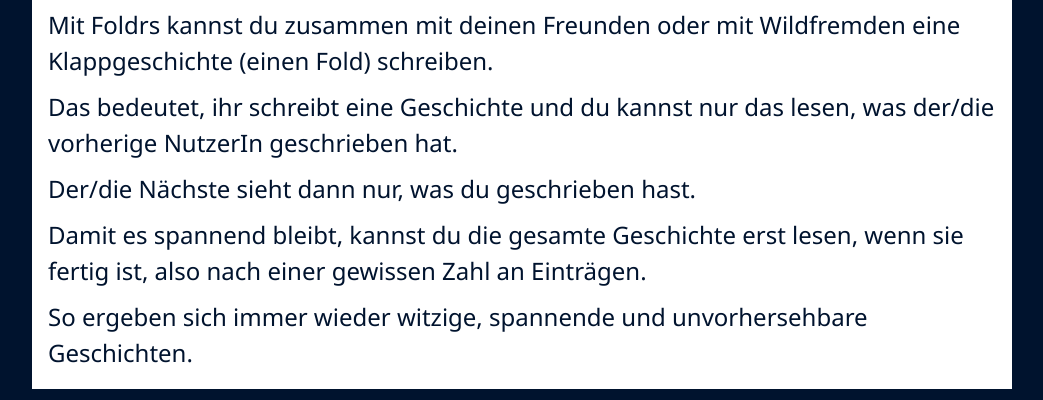
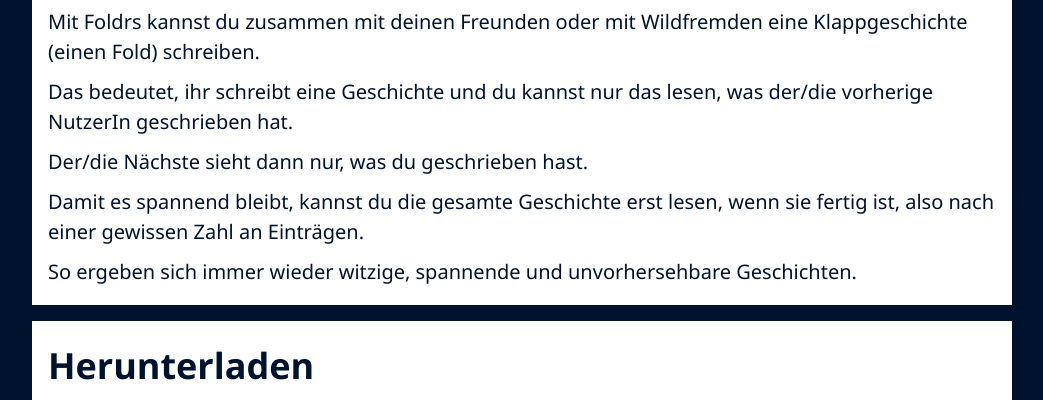
Before and after one commit to BeneLuWi/beneluwi.github.io-archive, a plain HTML site: page foldrs/index.html in a window 1280 px wide. Shown: the part 531-931 px from the top of the page, without its empty margins (118-1161 px from the left). Drawn offline with nearby package versions, Linux system fonts and the light colour scheme.

```diff
--- a/foldrs/index.html
+++ b/foldrs/index.html
@@ -64,14 +64,14 @@
 </div>
 <div class="w3-padding white animate-opac-1">
     <h1 class="w3-xxlarge"><b>Die Idee</b></h1>
-    <h3>Mit Foldrs kannst du zusammen mit deinen Freunden oder mit Wildfremden eine Klappgeschichte (einen Fold)
-        schreiben.</h3>
-    <h3>Das bedeutet, ihr schreibt eine Geschichte und du kannst nur das lesen, was der/die vorherige NutzerIn
-        geschrieben hat.</h3>
-    <h3>Der/die Nächste sieht dann nur, was du geschrieben hast.</h3>
-    <h3>Damit es spannend bleibt, kannst du die gesamte Geschichte erst lesen, wenn sie fertig ist, also nach einer
-        gewissen Zahl an Einträgen.</h3>
-    <h3>So ergeben sich immer wieder witzige, spannende und unvorhersehbare Geschichten.</h3>
+    <h4>Mit Foldrs kannst du zusammen mit deinen Freunden oder mit Wildfremden eine Klappgeschichte (einen Fold)
+        schreiben.</h4>
+    <h4>Das bedeutet, ihr schreibt eine Geschichte und du kannst nur das lesen, was der/die vorherige NutzerIn
+        geschrieben hat.</h4>
+    <h4>Der/die Nächste sieht dann nur, was du geschrieben hast.</h4>
+    <h4>Damit es spannend bleibt, kannst du die gesamte Geschichte erst lesen, wenn sie fertig ist, also nach einer
+        gewissen Zahl an Einträgen.</h4>
+    <h4>So ergeben sich immer wieder witzige, spannende und unvorhersehbare Geschichten.</h4>
 </div>
 
 <div class="w3-padding w3-margin-top white animate-opac-2">
```
